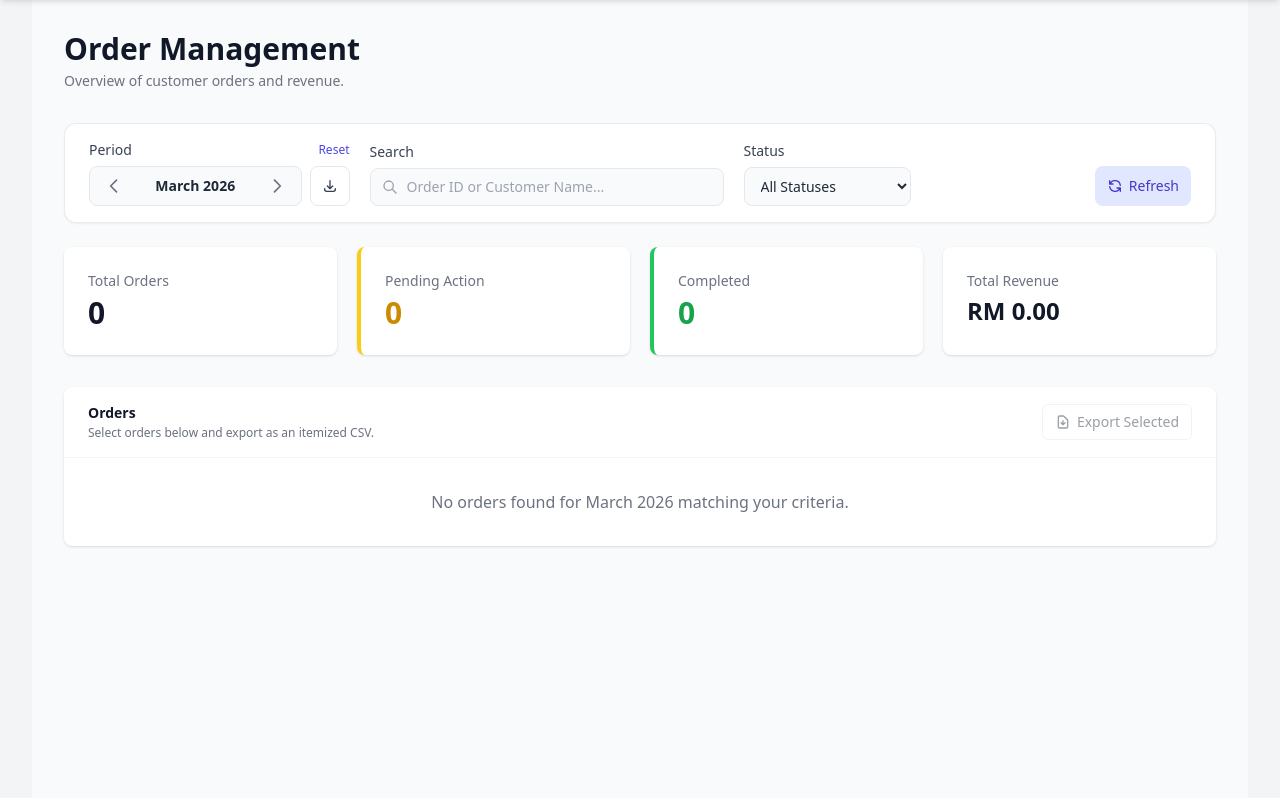
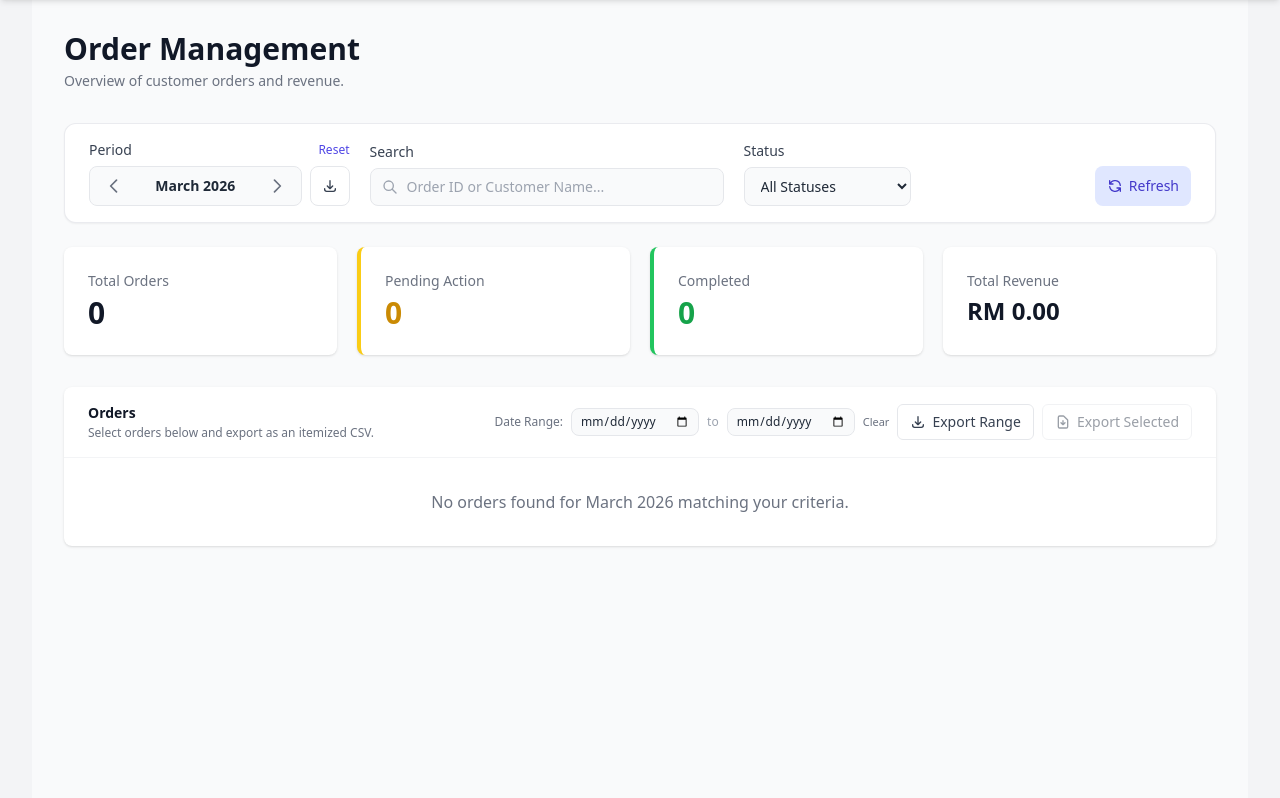
Before and after one commit to chloekoo-kky/distributorplatform, a Django app: page /order/manage/ in a window 1280 px wide. Shown: the part 65-863 px from the top of the page. Run offline with Django 4.2, Linux system fonts and the light colour scheme; the visitor is signed in with stand-in values (Sample User, id 1); data comes from the database, SQL or seed files in the repository; data that the repository does not hold is empty; some libraries are stand-ins or nearby versions.

Commit message:
order history export

```diff
--- a/app/order/templates/order/manage_orders.html
+++ b/app/order/templates/order/manage_orders.html
@@ -133,11 +133,34 @@
 
             {# Table header #}
             <div class="px-4 py-3 sm:px-6 sm:py-4 border-b border-gray-100 flex items-center justify-between gap-3">
-                <div>
+                <div class="flex flex-col">
                     <h2 class="text-sm font-semibold text-gray-900">Orders</h2>
                     <p class="mt-0.5 text-xs text-gray-500">Select orders below and export as an itemized CSV.</p>
                 </div>
-                <div class="flex items-center gap-2">
+                <div class="flex flex-col sm:flex-row sm:items-center gap-2">
+                    <div class="flex items-center gap-2">
+                        <span class="text-xs text-gray-500">Date Range:</span>
+                        <input type="date"
+                               x-model="filters.start_date"
+                               @change="fetchOrders(1)"
+                               class="px-2 py-1 text-xs border border-gray-200 rounded-lg bg-gray-50 focus:bg-white focus:ring-1 focus:ring-indigo-500 focus:border-indigo-500" />
+                        <span class="text-gray-400 text-xs">to</span>
+                        <input type="date"
+                               x-model="filters.end_date"
+                               @change="fetchOrders(1)"
+                               class="px-2 py-1 text-xs border border-gray-200 rounded-lg bg-gray-50 focus:bg-white focus:ring-1 focus:ring-indigo-500 focus:border-indigo-500" />
+                        <button type="button"
+                                @click="filters.start_date=''; filters.end_date=''; fetchOrders(1)"
+                                class="text-[11px] text-gray-500 hover:text-gray-700">
+                            Clear
+                        </button>
+                    </div>
+                    <button type="button"
+                            @click="exportRange()"
+                            class="inline-flex justify-center items-center gap-1.5 px-3 py-2 h-9 rounded-md text-xs sm:text-sm font-medium text-gray-700 bg-white border border-gray-200 hover:bg-gray-50 focus:outline-none focus:ring-2 focus:ring-offset-1 focus:ring-indigo-500 transition-colors">
+                        <svg class="h-4 w-4" fill="none" stroke="currentColor" viewBox="0 0 24 24"><path stroke-linecap="round" stroke-linejoin="round" stroke-width="2" d="M4 16v1a3 3 0 003 3h10a3 3 0 003-3v-1m-4-4l-4 4m0 0l-4-4m4 4V4"></path></svg>
+                        Export Range
+                    </button>
                     <button type="button"
                             @click="exportSelectedOrders()"
                             :disabled="selectedOrderIds.length === 0"
@@ -333,8 +356,8 @@
                                         <span x-show="order.is_agent" class="inline-flex items-center px-2 py-0.5 rounded text-xs font-medium bg-blue-100 text-blue-800">
                                             Agent
                                         </span>
-                                        <span x-show="!order.is_agent" class="inline-flex items-center px-2 py-0.5 rounded text-xs font-medium bg-green-100 text-green-800">
-                                            Direct
+                                        <span x-show="!order.is_agent" class="inline-flex items-center px-2 py-0.5 rounded text-xs font-medium bg-green-100 text-green-800"
+                                              x-text="order.sales_channel || 'Direct'">
                                         </span>
                                     </div>
                                 </div>
@@ -541,7 +564,9 @@
                 status: '',
                 // Initializing to current Month/Year
                 month: new Date().getMonth() + 1,
-                year: new Date().getFullYear()
+                year: new Date().getFullYear(),
+                start_date: '',
+                end_date: ''
             },
             // Separate filters for the export modal to prevent issues when main view is "All Time"
             exportFilters: {
@@ -674,7 +699,9 @@
                     sort_by: this.sort.field,
                     sort_dir: this.sort.direction,
                     month: this.filters.month,
-                    year: this.filters.year
+                    year: this.filters.year,
+                    start_date: this.filters.start_date || '',
+                    end_date: this.filters.end_date || ''
                 });
 
                 try {
@@ -694,6 +721,18 @@
                 } finally {
                     this.isLoading = false;
                 }
+            },
+
+            exportRange() {
+                const params = new URLSearchParams();
+                if (this.filters.start_date) params.append('start_date', this.filters.start_date);
+                if (this.filters.end_date) params.append('end_date', this.filters.end_date);
+                const url = '{% url "order:export_orders_range" %}';
+                if (!this.filters.start_date && !this.filters.end_date) {
+                    alert('Please select at least a start or end date for export.');
+                    return;
+                }
+                window.location = `${url}?${params.toString()}`;
             },
 
             changeSort(field) {
--- a/app/order/urls.py
+++ b/app/order/urls.py
@@ -18,6 +18,7 @@ urlpatterns = [
     path('manage/', views.manage_orders_dashboard, name='manage_orders'),
     path('api/manage-orders/', views.api_manage_orders, name='api_manage_orders'),
     path('api/export-selected-orders/', views.export_selected_orders, name='export_selected_orders'),
+    path('export/orders-range/', views.export_orders_range, name='export_orders_range'),
 
     path('api/order/<str:order_id>/items/', views.api_get_order_items, name='api_get_order_items'),
     path('api/order/<str:order_id>/update-status/', views.api_update_order_status, name='api_update_order_status'),
--- a/app/order/views.py
+++ b/app/order/views.py
@@ -16,6 +16,7 @@ from django.views.decorators.http import require_http_methods
 from django.core.paginator import Paginator
 from django.contrib.admin.views.decorators import staff_member_required
 from django.db.models import Q, Prefetch, Max, Sum, F, DecimalField
+from datetime import datetime
 import json
 import hashlib
 import urllib.parse
@@ -659,13 +660,29 @@ def api_manage_orders(request):
     search_query = request.GET.get('search', '').strip()
     status_filter = request.GET.get('status', '')
 
-    # --- Date Filter Params ---
+    # --- Date Filter Params (Period + Range) ---
     try:
         month = int(request.GET.get('month', 0))
         year = int(request.GET.get('year', 0))
     except ValueError:
         month = 0
         year = 0
+
+    # Optional explicit date range (overrides month/year if provided)
+    start_date = None
+    end_date = None
+    start_str = request.GET.get('start_date') or ''
+    end_str = request.GET.get('end_date') or ''
+    if start_str:
+        try:
+            start_date = datetime.strptime(start_str, '%Y-%m-%d').date()
+        except ValueError:
+            start_date = None
+    if end_str:
+        try:
+            end_date = datetime.strptime(end_str, '%Y-%m-%d').date()
+        except ValueError:
+            end_date = None
 
     # --- Sorting ---
     # Map allowed sort keys from the UI to model fields
@@ -688,9 +705,26 @@ def api_manage_orders(request):
         orders = base_qs.order_by('-created_at')
 
     # 1. Apply Date Filter (if provided)
-    # logic: 0 acts as False in Python, so if month=0, this block is skipped (All Time)
-    if month and year:
-        orders = orders.filter(created_at__year=year, created_at__month=month)
+    # Date range takes precedence over month/year when supplied.
+    if start_date:
+        orders = orders.filter(
+            Q(transaction_date__gte=start_date)
+            |
+            Q(transaction_date__isnull=True, created_at__date__gte=start_date)
+        )
+    if end_date:
+        orders = orders.filter(
+            Q(transaction_date__lte=end_date)
+            |
+            Q(transaction_date__isnull=True, created_at__date__lte=end_date)
+        )
+    if not (start_date or end_date) and month and year:
+        # Filter by logical "order date": prefer transaction_date if set, else created_at
+        orders = orders.filter(
+            Q(transaction_date__year=year, transaction_date__month=month)
+            |
+            Q(transaction_date__isnull=True, created_at__year=year, created_at__month=month)
+        )
 
     # 2. Apply Status Filter
     if status_filter:
@@ -711,8 +745,24 @@ def api_manage_orders(request):
     # but IGNORE Pagination and usually ignore status filter (to show full overview of the month).
     stats_qs = Order.objects.all()
 
-    if month and year:
-        stats_qs = stats_qs.filter(created_at__year=year, created_at__month=month)
+    if start_date:
+        stats_qs = stats_qs.filter(
+            Q(transaction_date__gte=start_date)
+            |
+            Q(transaction_date__isnull=True, created_at__date__gte=start_date)
+        )
+    if end_date:
+        stats_qs = stats_qs.filter(
+            Q(transaction_date__lte=end_date)
+            |
+            Q(transaction_date__isnull=True, created_at__date__lte=end_date)
+        )
+    if not (start_date or end_date) and month and year:
+        stats_qs = stats_qs.filter(
+            Q(transaction_date__year=year, transaction_date__month=month)
+            |
+            Q(transaction_date__isnull=True, created_at__year=year, created_at__month=month)
+        )
 
     if search_query:
         stats_qs = stats_qs.filter(
@@ -907,6 +957,92 @@ def export_selected_orders(request):
 
     response = HttpResponse(buffer.getvalue(), content_type='text/csv')
     response['Content-Disposition'] = 'attachment; filename="orders_export.csv"'
+    return response
+
+
+@staff_member_required
+def export_orders_range(request):
+    """
+    Export all order items whose logical order date (transaction_date or created_at)
+    falls within the given date range.
+    GET params:
+        start_date, end_date in YYYY-MM-DD format (at least one required).
+    """
+    start_str = request.GET.get('start_date') or ''
+    end_str = request.GET.get('end_date') or ''
+
+    if not start_str and not end_str:
+        return HttpResponse("start_date or end_date is required.", status=400)
+
+    start_date = None
+    end_date = None
+    try:
+        if start_str:
+            start_date = datetime.strptime(start_str, '%Y-%m-%d').date()
+        if end_str:
+            end_date = datetime.strptime(end_str, '%Y-%m-%d').date()
+    except ValueError:
+        return HttpResponse("Invalid date format. Use YYYY-MM-DD.", status=400)
+
+    orders = Order.objects.select_related('agent').prefetch_related('items__product')
+
+    if start_date:
+        orders = orders.filter(
+            Q(transaction_date__gte=start_date)
+            |
+            Q(transaction_date__isnull=True, created_at__date__gte=start_date)
+        )
+    if end_date:
+        orders = orders.filter(
+            Q(transaction_date__lte=end_date)
+            |
+            Q(transaction_date__isnull=True, created_at__date__lte=end_date)
+        )
+
+    response = HttpResponse(content_type='text/csv')
+    filename_parts = ["orders_range"]
+    if start_date:
+        filename_parts.append(start_date.strftime('%Y%m%d'))
+    if end_date:
+        filename_parts.append(end_date.strftime('%Y%m%d'))
+    response['Content-Disposition'] = f'attachment; filename="{"_".join(filename_parts)}.csv"'
+
+    writer = csv.writer(response)
+    writer.writerow([
+        'Order ID', 'Order Date', 'Customer Name', 'Product Name',
+        'Product Base Cost', 'Platform Price', 'Actual Received', 'Profit'
+    ])
+
+    for order in orders:
+        customer_name = (
+            (order.customer_name and order.customer_name.strip())
+            or (order.agent.get_full_name() and order.agent.get_full_name().strip())
+            or order.agent.username
+        )
+        order_date = order.transaction_date or (order.created_at.date() if order.created_at else None)
+        if hasattr(order_date, 'strftime'):
+            order_date_str = order_date.strftime('%Y-%m-%d')
+        else:
+            order_date_str = ''
+
+        for item in order.items.all():
+            product = item.product
+            base_cost = getattr(product, 'saved_base_cost', None)
+            if base_cost is None:
+                base_cost = item.landed_cost
+            platform_price = item.platform_price if item.platform_price is not None else ''
+            actual_received = item.actual_unit_price if item.actual_unit_price is not None else item.selling_price
+            writer.writerow([
+                order.id,
+                order_date_str,
+                customer_name or '',
+                product.name or '',
+                float(base_cost) if base_cost is not None else '',
+                float(platform_price) if platform_price != '' else '',
+                float(actual_received),
+                float(item.profit),
+            ])
+
     return response
 
 
```
Also changed, not shown: app/user/templates/user/profile.html (+6 -6 lines).
